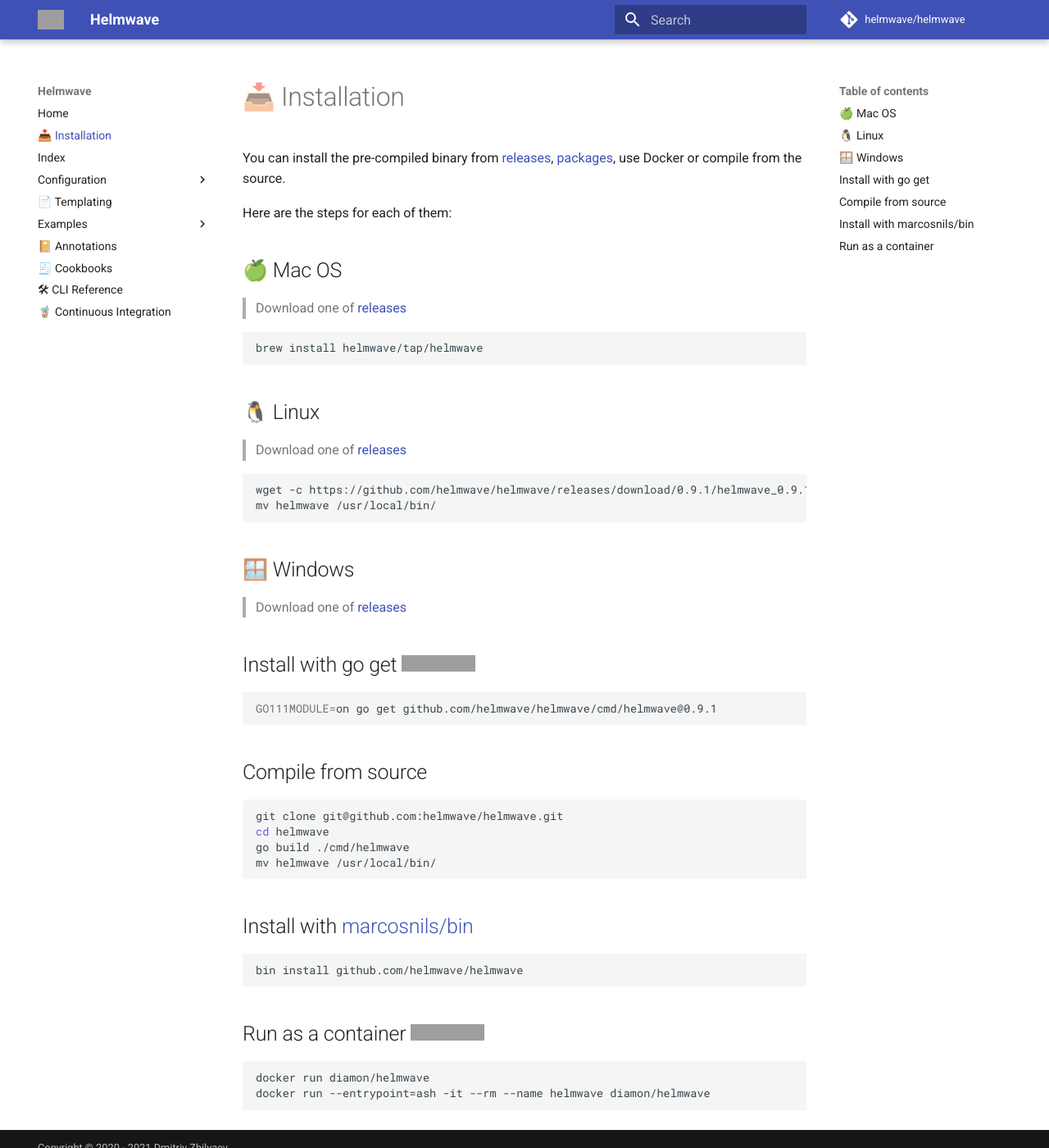
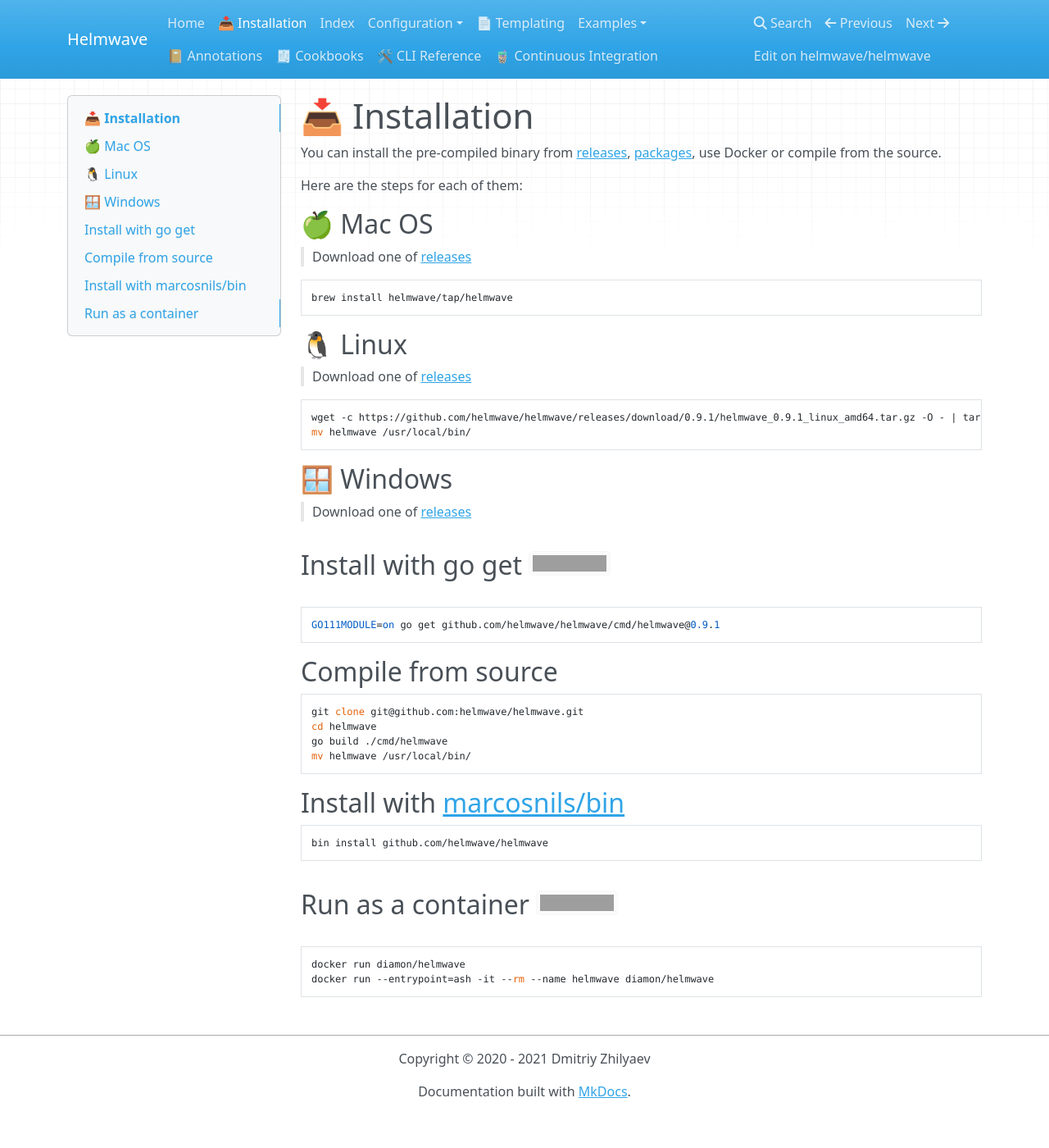
Before and after one commit to helmwave/docs, an MkDocs documentation site: the page built from docs/install.md, in a window 1280 px wide and 1400 px high. Shown: the whole window at 82% size. Built offline with MkDocs 1.6.1, drawn with Linux system fonts in a browser that asks for light colours; nearby versions of some CDN libraries; comment, search, counter and statistics services are not loaded; the version menu is left out; some of the changed text lies outside the part shown; grey boxes are pictures that could not be loaded.

```diff
--- a/mkdocs.yml
+++ b/mkdocs.yml
@@ -41,6 +41,11 @@ theme:
   favicon: https://raw.githubusercontent.com/helmwave/logo/main/logo.ico
   custom_dir: docs/overrides
 
+theme:
+    name: mkdocs
+    analytics:
+        gtag: G-FTBLK54FKZ
+
 extra:
   version:
     provider: mike
@@ -58,6 +63,7 @@ extra:
     link: https://t.me/helmwave
 
 
+
 markdown_extensions:
 - pymdownx.highlight
 - pymdownx.superfences:
```
